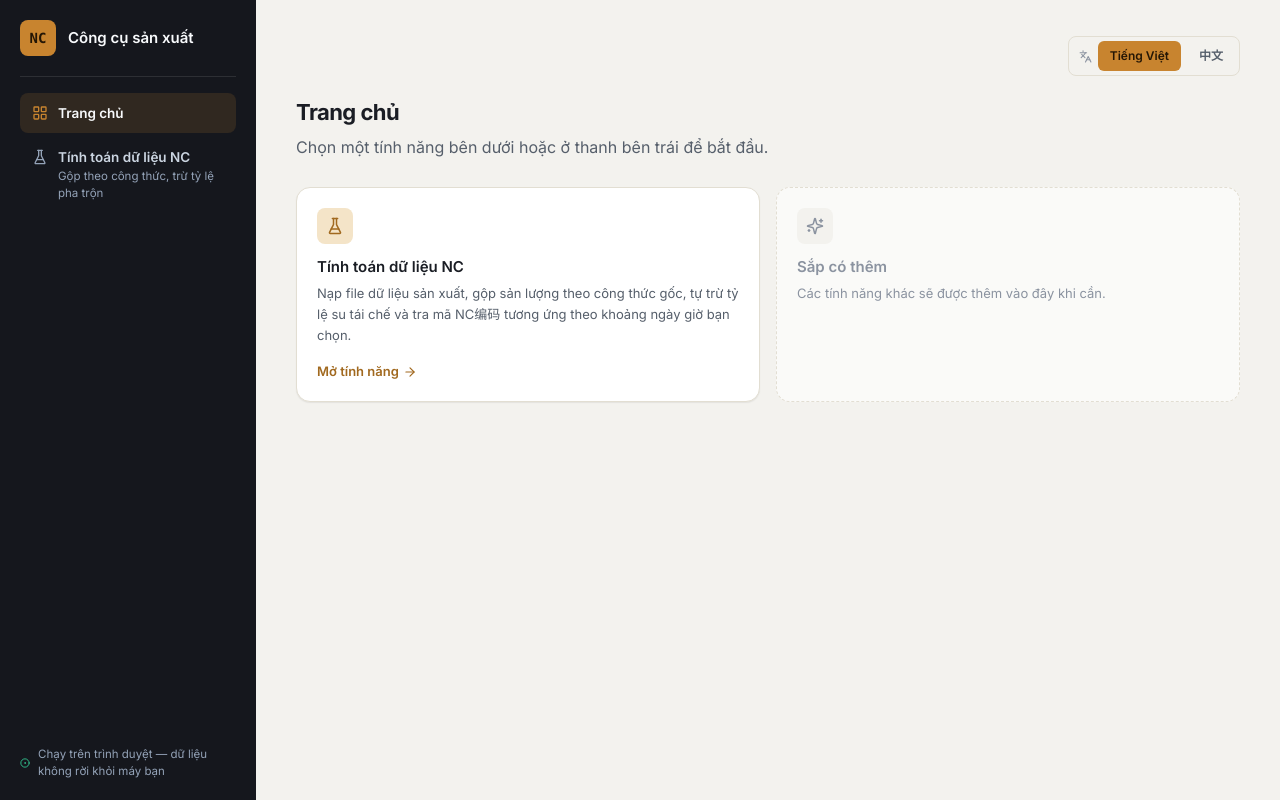
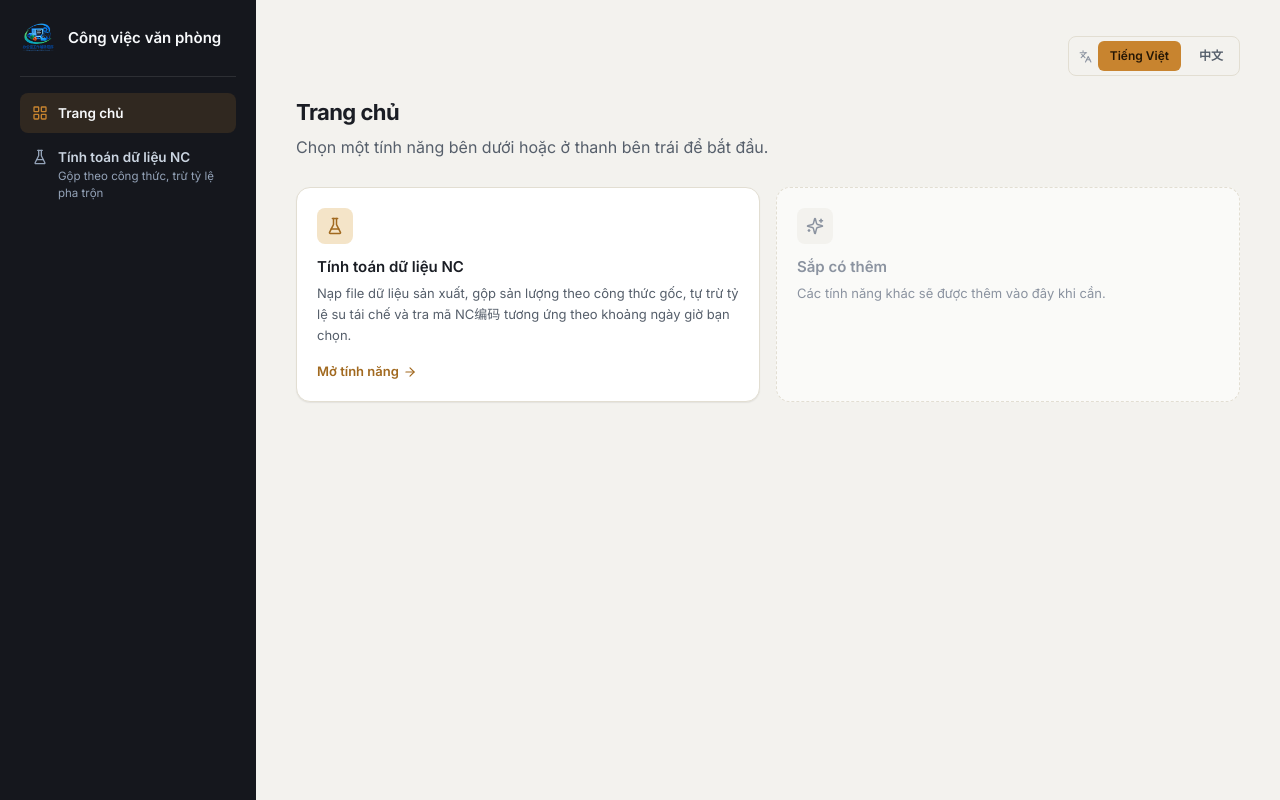
Before and after one commit to VanHao1-2-3/milian, a React (Vite) app: page / in a window 1280 px wide. Built offline with nearby package versions, Linux system fonts and the light colour scheme.

Commit message:
update: database

```diff
--- a/index.html
+++ b/index.html
@@ -2,9 +2,9 @@
 <html lang="vi">
 <head>
 <meta charset="UTF-8">
-<link rel="icon" type="image/svg+xml" href="/favicon.svg">
+<link rel="icon" type="image/svg+xml" href="/public/logo.png">
 <meta name="viewport" content="width=device-width, initial-scale=1.0">
-<title>Công cụ NC — Tính toán dữ liệu trộn luyện</title>
+<title>密炼办公室辅助</title>
 </head>
 <body>
 <div id="root"></div>
--- a/src/App.jsx
+++ b/src/App.jsx
@@ -17,8 +17,8 @@
     <div className="flex min-h-screen">
       <aside className="w-64 shrink-0 bg-sidebar text-slate-200 flex flex-col p-5">
         <div className="flex items-center gap-3 pb-5 mb-4 border-b border-white/10">
-          <div className="w-9 h-9 rounded-lg bg-accent text-[#241605] font-mono font-bold text-sm flex items-center justify-center">
-            NC
+          <div className="w-9 h-9 rounded-lg  font-mono font-bold text-sm flex items-center justify-center">
+            <img src="/public/logo.png" alt="" srcset="" />
           </div>
           <span className="font-semibold text-[15px] text-slate-50">{t.appName}</span>
         </div>
@@ -41,10 +41,10 @@
           ))}
         </nav>
 
-        <div className="mt-auto flex items-center gap-2 text-[11.5px] text-slate-400">
+        {/* <div className="mt-auto flex items-center gap-2 text-[11.5px] text-slate-400">
           <CircleDot size={10} className="text-emerald-400 shrink-0" />
           {t.footerOffline}
-        </div>
+        </div> */}
       </aside>
 
       <main className="flex-1 px-10 py-9 max-w-5xl">
--- a/src/lib/i18n.jsx
+++ b/src/lib/i18n.jsx
@@ -9,7 +9,7 @@
 
 const dict = {
   vi: {
-    appName: 'Công cụ sản xuất',
+    appName: 'Công việc văn phòng',
     navHome: 'Trang chủ',
     navNcCalc: 'Tính toán dữ liệu NC',
     navNcCalcHint: 'Gộp theo công thức, trừ tỷ lệ pha trộn',
@@ -87,7 +87,7 @@
   },
 
   zh: {
-    appName: '生产工具',
+    appName: '密炼办公室辅助',
     navHome: '首页',
     navNcCalc: 'NC数据计算',
     navNcCalcHint: '按配方汇总，扣除掺用比例',
```
